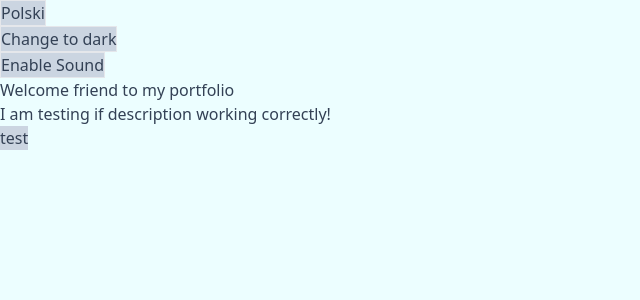
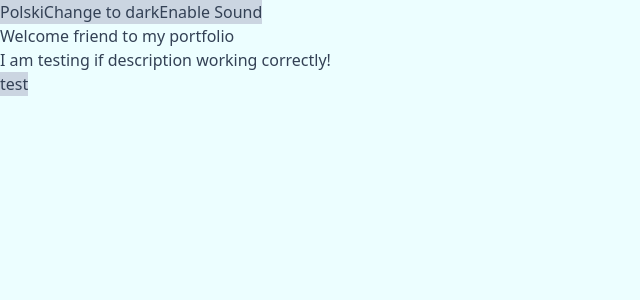
Before and after one commit to muslewski/muslewski.com, a React (Vite) app: page / in a window 1280 px wide. Shown: the top 300 px of the page, without its empty margins (0-640 px from the left). Built offline with nearby package versions, Linux system fonts and the light colour scheme.

Commit message:
add: README.md

```diff
--- a/package.json
+++ b/package.json
@@ -10,7 +10,6 @@
     "preview": "vite preview"
   },
   "dependencies": {
-    "framer-motion": "^11.2.10",
     "i18next": "^23.11.5",
     "i18next-http-backend": "^2.5.2",
     "react": "^18.2.0",
--- a/src/App.jsx
+++ b/src/App.jsx
@@ -4,7 +4,6 @@ import { savedLanguage } from "./i18n";
 import useTheme from "./useTheme";
 import useSound from "./useSound";
 import initialSoundWav from "./assets/sounds/initial.mp3";
-
 import Button from "./components/Button";
 
 function App() {
@@ -21,16 +20,14 @@ function App() {
 
   return (
     <>
-      <div className="flex gap-5 bg-red-300 dark:bg-slate-500 w-fit [&>*]:border">
+      <div>
         <Button
           playSound={playSound}
           onClick={() => changeLanguage(language === "pl" ? "en" : "pl")}
         >
           {t("TranslationButton")}
         </Button>
-      </div>
 
-      <div className="flex gap-5 bg-red-300 dark:bg-slate-500 w-fit [&>*]:border">
         <Button
           playSound={playSound}
           onClick={() => {
@@ -39,9 +36,7 @@ function App() {
         >
           Change to {theme === "dark" ? "light" : "dark"}
         </Button>
-      </div>
 
-      <div className="flex gap-5 bg-red-300 dark:bg-slate-500 w-fit [&>*]:border">
         <Button
           onClick={() => {
             toggleSound();
```
Also changed, not shown: 1 other file (tests, documents, lock files or other folders).
